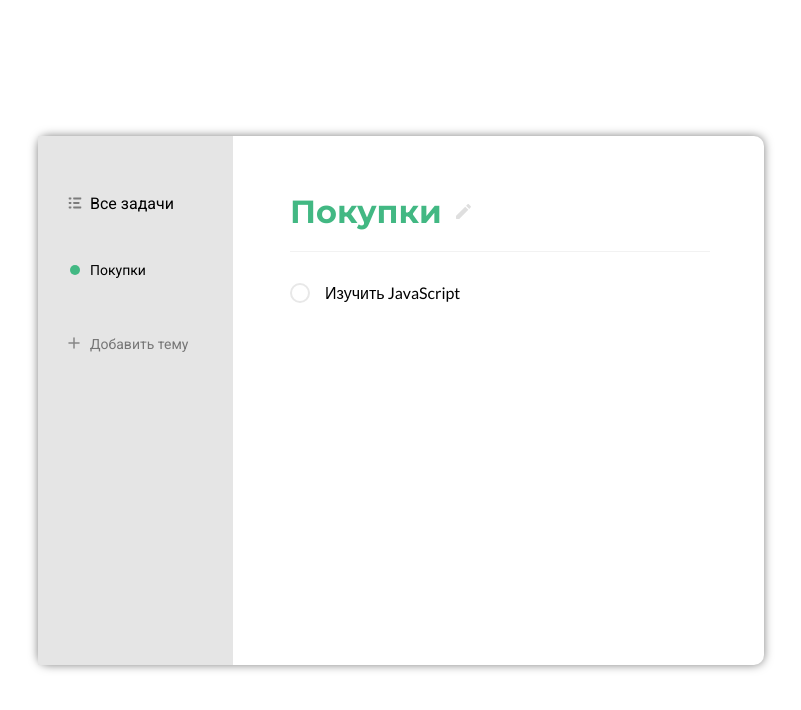
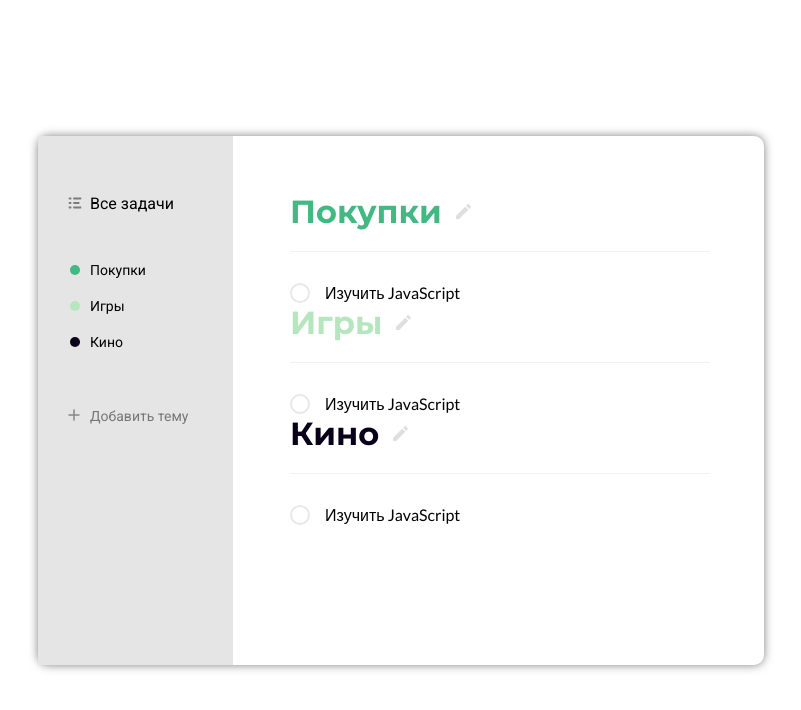
Before and after one commit to JesusLeto/React_Todo, a React (Create React App) app: page / in a window 1280 px wide. Shown: the top 710 px of the page, without its empty margins (239-1040 px from the left). Built offline with nearby package versions, Linux system fonts and the light colour scheme.

Commit message:
Working Menu ThemeLIst

```diff
--- a/src/components/menu/Theme.jsx
+++ b/src/components/menu/Theme.jsx
@@ -7,7 +7,7 @@ const Themes = ({OnClick, ThemeObj, activeClass, OnRemove}) => {
             <li onClick = {OnClick} key = {ThemeObj.id} className = {`Theme ${activeClass}`}>
                     <div className = "Circle" style = {{backgroundColor: ThemeObj.color}}></div>
                     <p>{ThemeObj.Name}</p>
-                    {activeClass && <svg onClick = {OnRemove} width="10" height="10" viewBox="0 0 10 10" fill="none" xmlns="http://www.w3.org/2000/svg">
+                    {activeClass && <svg onClick = {() => OnRemove(ThemeObj)} width="10" height="10" viewBox="0 0 10 10" fill="none" xmlns="http://www.w3.org/2000/svg">
                     <path d="M6.24741 5L9.73899 1.50842C9.9047 1.343 9.99791 1.11853 9.99812 0.884393C9.99832 0.650251 9.90551 0.425617 9.74009 0.259907C9.57468 0.0941973 9.35021 0.000986589 9.11606 0.000779811C8.88192 0.000573033 8.65729 0.0933872 8.49158 0.258804L5 3.75038L1.50842 0.258804C1.34271 0.0930948 1.11796 0 0.883613 0C0.649264 0 0.424514 0.0930948 0.258804 0.258804C0.0930948 0.424514 0 0.649264 0 0.883613C0 1.11796 0.0930948 1.34271 0.258804 1.50842L3.75038 5L0.258804 8.49158C0.0930948 8.65729 0 8.88204 0 9.11639C0 9.35074 0.0930948 9.57549 0.258804 9.7412C0.424514 9.90691 0.649264 10 0.883613 10C1.11796 10 1.34271 9.90691 1.50842 9.7412L5 6.24962L8.49158 9.7412C8.65729 9.90691 8.88204 10 9.11639 10C9.35074 10 9.57549 9.90691 9.7412 9.7412C9.90691 9.57549 10 9.35074 10 9.11639C10 8.88204 9.90691 8.65729 9.7412 8.49158L6.24741 5Z" fill="#E3E3E3"/>
                     </svg>}
             </li>
--- a/src/components/menu/addingPage/addingPage.jsx
+++ b/src/components/menu/addingPage/addingPage.jsx
@@ -47,7 +47,7 @@ const AddingPage = ({AddTheme, Tasking}) => {
                         newId = Tasking[Tasking.length - 1].id + 1
                     }
 
-                    AddTheme({id:newId , Name, colorId})
+                    AddTheme({id:newId , Name, colorId, status: "active"})
                     SetInputValue("")
                 }
                 else if(InputValue === ""){
--- a/src/components/menu/menu.jsx
+++ b/src/components/menu/menu.jsx
@@ -10,8 +10,9 @@ import DB from '../../db.json'
 const Menu = () => {
     const [ActiveTask, SetActiveTask] = useState(null)
     const [TaskingState, setTaskingState] = useState(DB.Tasking)
-    const [DeleteState, setDeleteState] = useState(null)
-    console.log(DeleteState)
+    const [DeleteState, setDeleteState] = useState(1)
+    console.log(TaskingState)
+
 
 
     return(
@@ -25,16 +26,14 @@ const Menu = () => {
             <ul className = "ThemeList">
                 {
                     TaskingState.map((Theme, index) =>{
-                        if(DeleteState === Theme.id){
-                            delete TaskingState.splice(index,1)
-                            setDeleteState(0)
+                        if(Theme.status === "remove"){
                             return null
                         }
                         else{
                             return (
-                                <Themes OnClick = { () => SetActiveTask(Theme.id)} OnRemove = { () => {
-                                    setDeleteState(Theme.id)
-                                console.log("ADFAFASFASFAFSD",DeleteState)}
+                                <Themes OnClick = { () => SetActiveTask(Theme.id)} OnRemove = { (obj) => {
+                                    obj.status = "remove"
+                                    setDeleteState(prevState => !prevState)}
                                 }
                                 ThemeObj = {(() => {
                                     Theme.color = (DB.color.filter(color => color.id === Theme.colorId))[0].hex
@@ -52,6 +51,7 @@ const Menu = () => {
             <AddingPage AddTheme = {obj => {
                 const NewTasking = [...TaskingState, obj]
                 setTaskingState(NewTasking)
+                console.log("New Task List: ", TaskingState)
             }} Tasking = {TaskingState}/>
 
         </div>
--- a/src/db.json
+++ b/src/db.json
@@ -15,7 +15,19 @@
             "id": 1,
             "Name": "Покупки",
             "colorId": 2,
-            "active": true
+            "status": "active"
+        },
+        {
+            "id": 2,
+            "Name": "Игры",
+            "colorId": 5,
+            "status": "active"
+        },
+        {
+            "id": 3,
+            "Name": "Кино",
+            "colorId": 7,
+            "status": "active"
         }
     ]
 }
```
